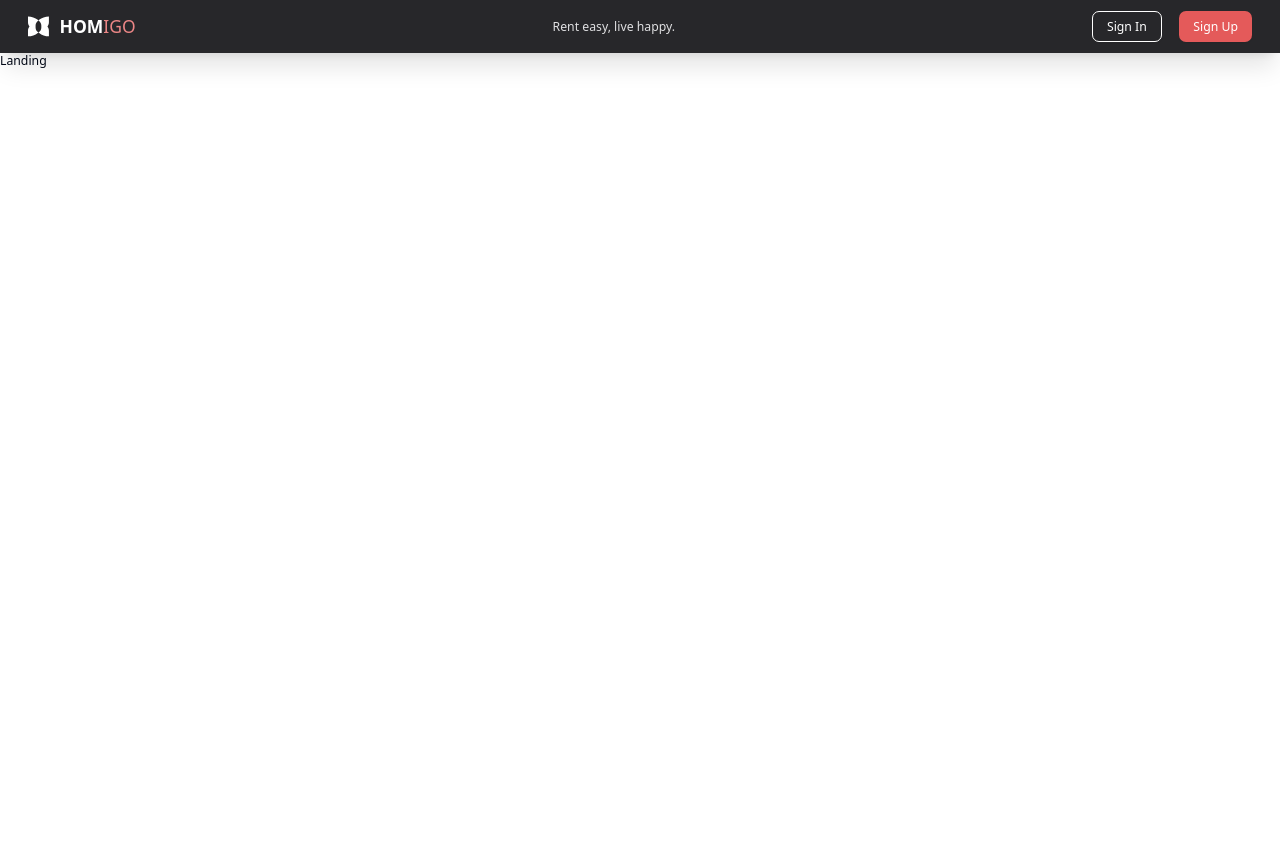
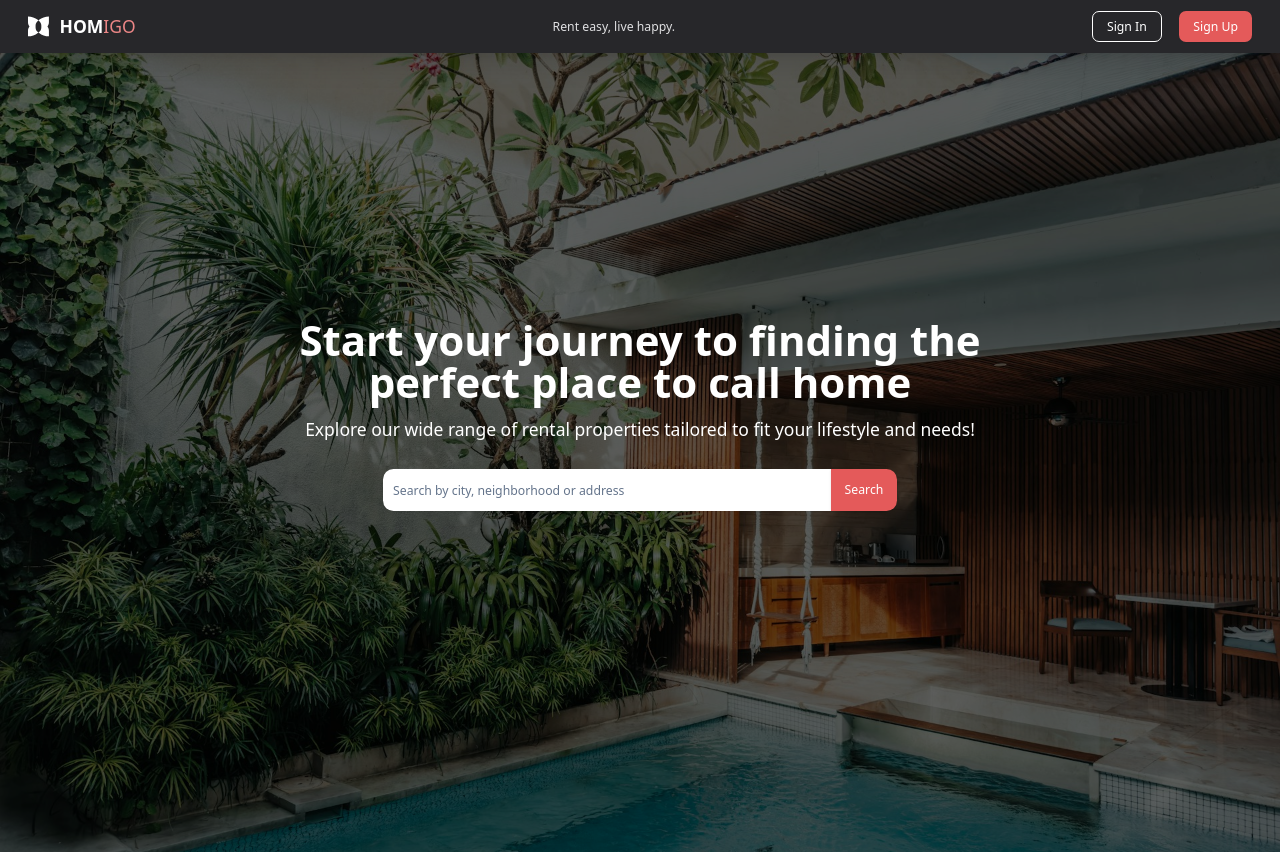
Before and after one commit to Cjay94/real_estate-FE, a Next.js app: page /landing in a window 1280 px wide. Before the commit the page ends 800 px from the top, so only its background shows below. Built offline with nearby package versions, Linux system fonts and the light colour scheme; no server answers.

Commit message:
Landing page pt2: Basic HeroSection Component created

```diff
--- a/package.json
+++ b/package.json
@@ -33,9 +33,9 @@
     "filepond": "^4.32.7",
     "filepond-plugin-image-exif-orientation": "^1.0.11",
     "filepond-plugin-image-preview": "^4.6.12",
-    "framer-motion": "^12.4.7",
     "lucide-react": "^0.476.0",
     "mapbox-gl": "^3.10.0",
+    "motion": "^12.4.7",
     "next": "15.1.7",
     "next-themes": "^0.4.4",
     "react": "^19.0.0",
--- /dev/null
+++ b/src/app/(nondashboard)/landing/HeroSection.tsx
@@ -0,0 +1,56 @@
+"use client"
+
+import Image from 'next/image'
+import React from 'react'
+import { motion } from "motion/react";
+import { Input } from '@/components/ui/input';
+import { Button } from '@/components/ui/button';
+
+const HeroSection = () => {
+    return (
+        <section className="relative h-screen">
+            <Image
+                src="/landing-splash.jpg"
+                alt="Homigo Rental Platform Hero Section"
+                fill
+                className="object-cover object-center"
+                priority
+            />
+            <div className="absolute inset-0 bg-black bg-opacity-60" />
+            <motion.div
+                initial={{ opacity: 0, y: 20 }}
+                animate={{ opacity: 1, y: 0 }}
+                transition={{ duration: 0.8 }}
+                className='absolute w-full top-1/3 transform -translate-x-1/2 -translate-y-1/2 text-center'
+            >
+                <div className="max-w-4xl mx-auto px-16 sm:px-12">
+                    <h1 className="text-5xl font-bold text-white mb-4">
+                        Start your journey to finding the perfect place to call home
+                    </h1>
+                    <p className="text-xl text-white mb-8">
+                        Explore our wide range of rental properties tailored to fit your
+                        lifestyle and needs!
+                    </p>
+
+                    <div className="flex justify-center">
+                        <Input
+                            type="text"
+                            onChange={() => { }}
+                            placeholder="Search by city, neighborhood or address"
+                            className="w-full h-12 max-w-lg rounded-none rounded-l-xl border-none bg-white"
+                        />
+                        <Button
+                            onClick={() => { }}
+                            className="bg-secondary-600 text-white rounded-none rounded-r-xl border-none hover:bg-secondary-500 h-12"
+                        >
+                            Search
+                        </Button>
+                    </div>
+                </div>
+            </motion.div>
+
+        </section>
+    )
+}
+
+export default HeroSection
--- a/src/app/(nondashboard)/landing/page.tsx
+++ b/src/app/(nondashboard)/landing/page.tsx
@@ -1,9 +1,10 @@
 import React from 'react'
+import HeroSection from './HeroSection'
 
 const Landing = () => {
     return (
         <section>
-            Landing
+            <HeroSection />
         </section>
     )
 }
```
Also changed, not shown: 1 other file (tests, documents, lock files or other folders).
